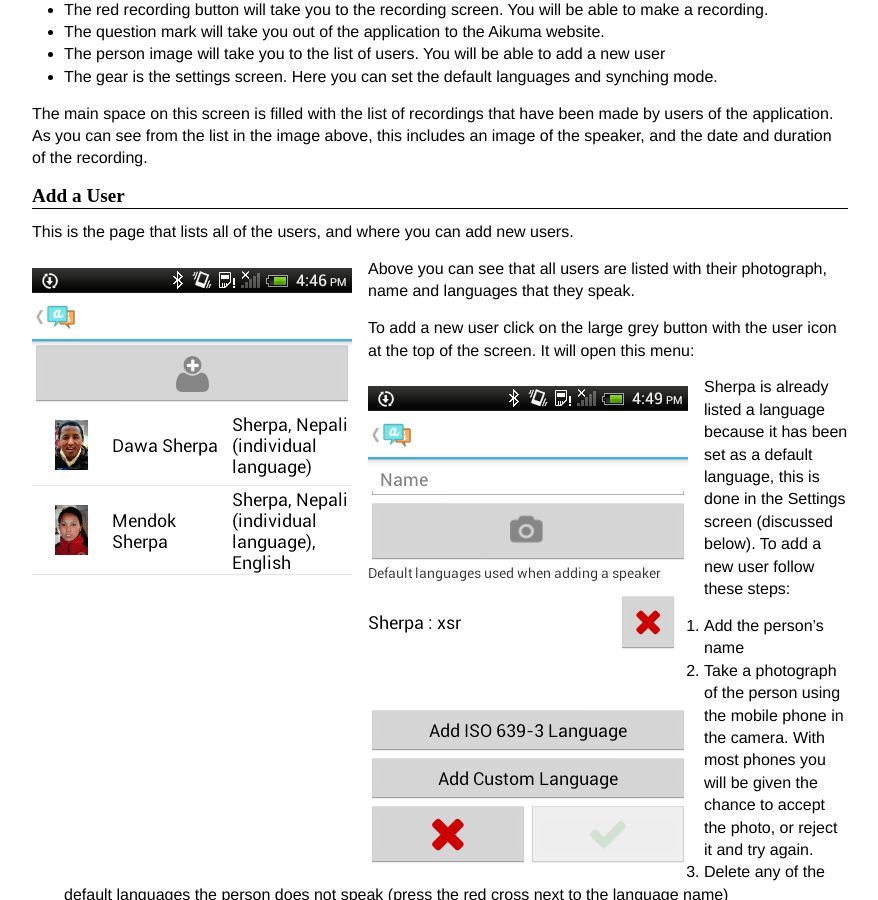
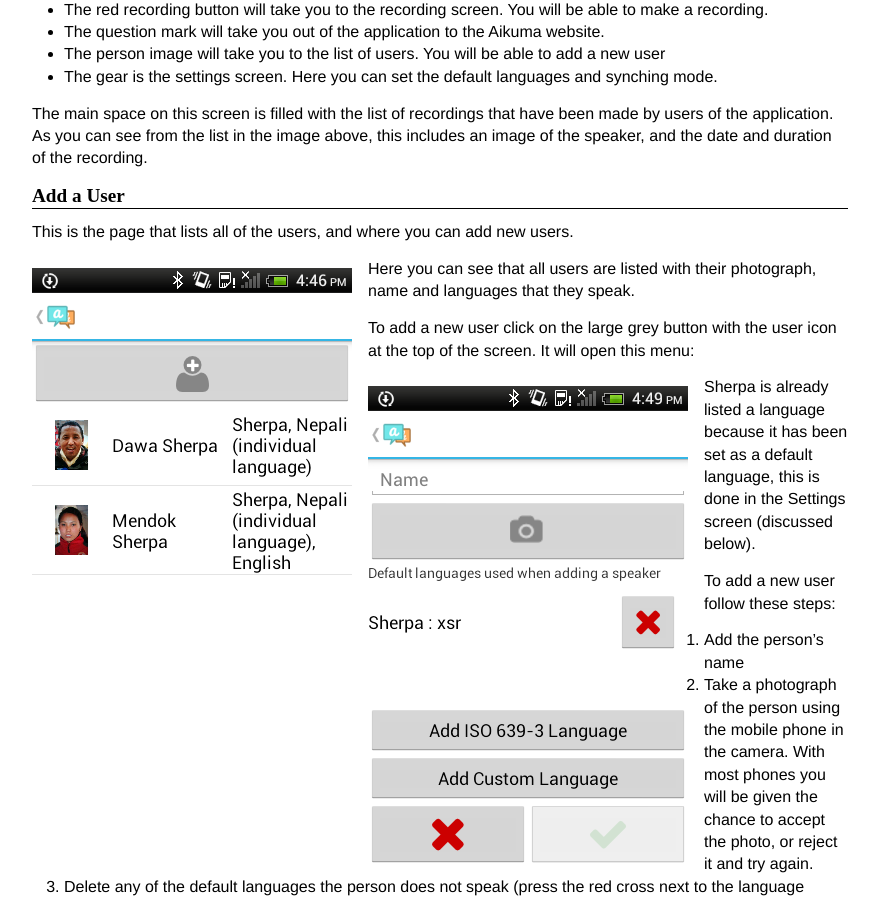
Before and after one commit to langtech/langtech.github.com, a Jekyll site: the page built from aikuma/howto.md, in a window 1280 px wide and 900 px high, scrolled down 425 px. Shown: the whole window, without its empty margins (200-1078 px from the left). Built offline with Jekyll 4.4.1, drawn with Linux system fonts in a browser that asks for light colours.

Commit message:
Added a class to the stylesheet so we can optionally prevent text flowing around images. Use the following markup: <p class="clear"/>. See the examples in howto.md. Closes #3.

```diff
--- a/aikuma/howto.md
+++ b/aikuma/howto.md
@@ -36,15 +36,19 @@ This is the page that lists all of the users, and where you can add new users.
 
 ![Users](/images/HowTo/Users.png)
 
+Here you can see that all users are listed with their photograph, name and languages that they speak.
 
-Above you can see that all users are listed with their photograph, name and languages that they speak.
+<p class="clear"/>
 
 To add a new user click on the large grey button with the user icon at the top of the screen. It will open this menu:
 
 ![New User](/images/HowTo/NewUserEmpty.png)
 
+Sherpa is already listed a language because it has been set as a default language, this is done in the Settings screen (discussed below).
 
-Sherpa is already listed a language because it has been set as a default language, this is done in the Settings screen (discussed below). To add a new user follow these steps:
+<p class="clear"/>
+
+To add a new user follow these steps:
 
 1. Add the person's name
 2. Take a photograph of the person using the mobile phone in the camera. With most phones you will be given the chance to accept the photo, or reject it and try again.
@@ -54,6 +58,8 @@ Sherpa is already listed a language because it has been set as a default languag
 The information should now look like this:
 
 ![New User](/images/HowTo/NewUserFull.png)
+
+<p class="clear"/>
 
 5. Press the green tick to accept and add the user to the list.
 
```
Also changed, not shown: stylesheets/lp20.scss (+8 -0 lines).
